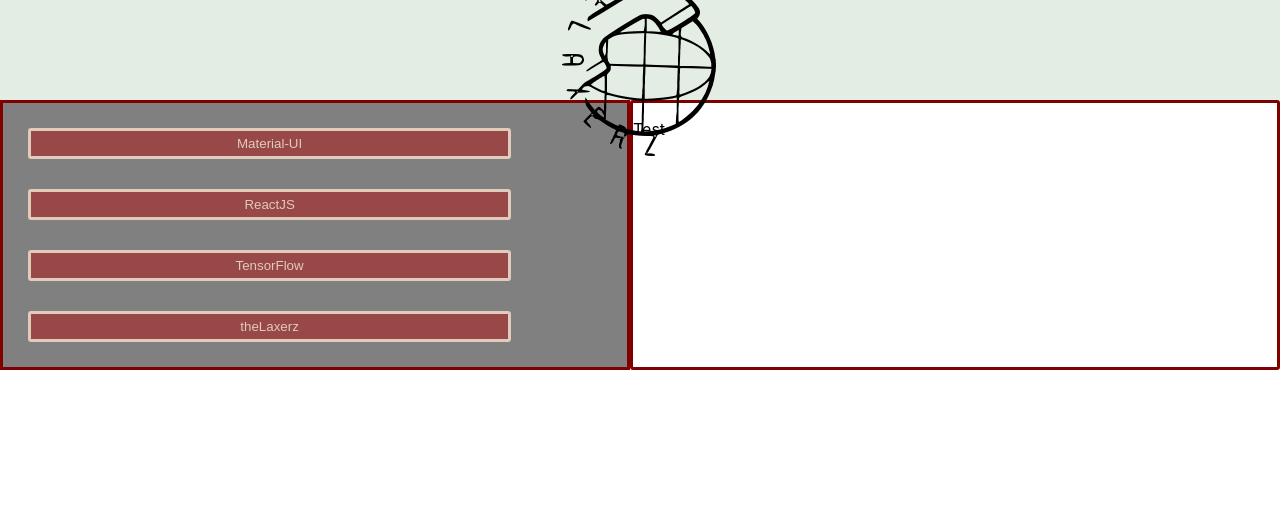
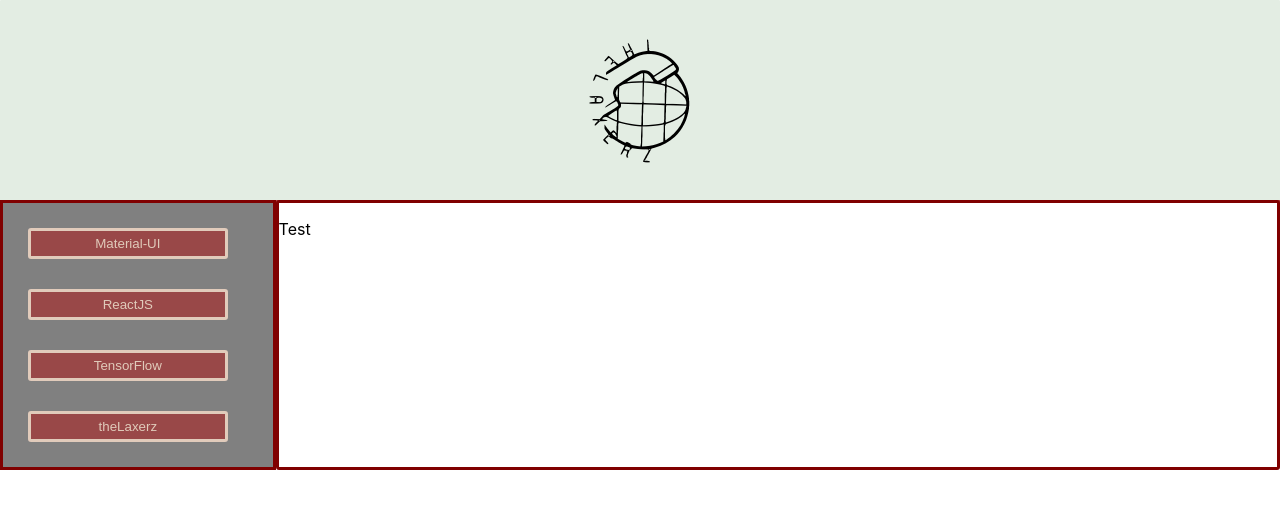
Before and after one commit to theLaxerz/documentBinder, a React (Create React App) app: page / in a window 1280 px wide. Shown: the top 508 px of the page. Built offline with nearby package versions, Linux system fonts and the light colour scheme.

Commit message:
SideNav and CSS Working

```diff
--- a/package.json
+++ b/package.json
@@ -35,6 +35,7 @@
     "eject": "react-scripts eject"
   },
   "eslintConfig": {
+    "es6": "true",
     "extends": "react-app"
   },
   "browserslist": {
--- a/src/App.css
+++ b/src/App.css
@@ -14,20 +14,20 @@
 
 .App {
   display: flex;
-  max-height: 100px;
+  max-height: 25vh;
   width: 100%;
-  height: 27vmin;
+  height: 20vh;
   align-self: flex-end;
   justify-content: flex-end;
   justify-items: flex-end;
 }
 
 .App-logo {
-  height: 25vmin;
+  height: 5em;
   flex-direction: row;
-  align-self: center;
-  align-items: auto;
-  align-content: auto;
+  /* align-self: center; */
+  align-items: center;
+  align-content: center;
   margin-top: .1vh;
   margin-bottom: .1vh;
 }
@@ -44,7 +44,7 @@
   display: flex;
   font-size: calc(10px + 2vmin);
   color: rgba(150, 10, 10, 0.692);
-  height: 15vmin;
+  height: 25vh;
   width: 100%;
   order: 1;
   justify-content: space-evenly;
--- a/src/App.js
+++ b/src/App.js
@@ -6,7 +6,7 @@
   return (
     <div className="App">
       <header className="App-header">
-        <img src={logo} className="App-logo" alt="theLaxerz" />
+          <img src={logo} className="App-logo" alt="theLaxerz" />
       </header>
     </div>
   );
--- /dev/null
+++ b/src/coronadata/corona_api.js
@@ -0,0 +1 @@
+imports React;
--- a/src/sidenav/sidenav.js
+++ b/src/sidenav/sidenav.js
@@ -13,7 +13,7 @@
         <div className = "Main">
           {/* Sidenav Structure, Main Component with Buttons */}
           <div className = "Side-Nav">
-          <a href='https://material-ui.org'>
+          <a href='https://material-ui.com'>
             <button className = "Button">Material-UI</button>
           </a>
           </div>
--- a/src/sidenav/sidenv.scss
+++ b/src/sidenav/sidenv.scss
@@ -1,11 +1,12 @@
-//  For Mobile
+//  For Mobile with a max width of 540 iphone 4 the
+// last remaining small operable model is 320 px
 @media screen and (max-width: 540px) {
     .view {
         width: 400px;
     }
 }
 
-// For Tablets
+// For Tablets obviously between 540 px and 780 px
 @media screen and (min-width: 540px) and (max-width: 780px) {
     .view {
         width: 600px;
@@ -15,8 +16,9 @@
 // Main Page
 
 .SuperDIV {
-    padding: 0;
-    margin: 0;
+    flex-basis: auto;
+    flex: auto;
+    padding-top: 5vh;
     list-style: none;
     -ms-box-orient: horizontal;
     display: -webkit-box;
@@ -28,7 +30,7 @@
 }
 
 .Main {
-    flex: 1 1 20em;
+    flex: 1 1 20vw;
     //display: flex;
     //flex-direction: column;
     background: gray;
@@ -54,7 +56,7 @@
 }
 
 .Content {
-    flex: 1 1 20em;
+    flex: 1 1 80vw;
     display: flex;
     flex-flow: row nowrap;
     flex-direction: row;
```
